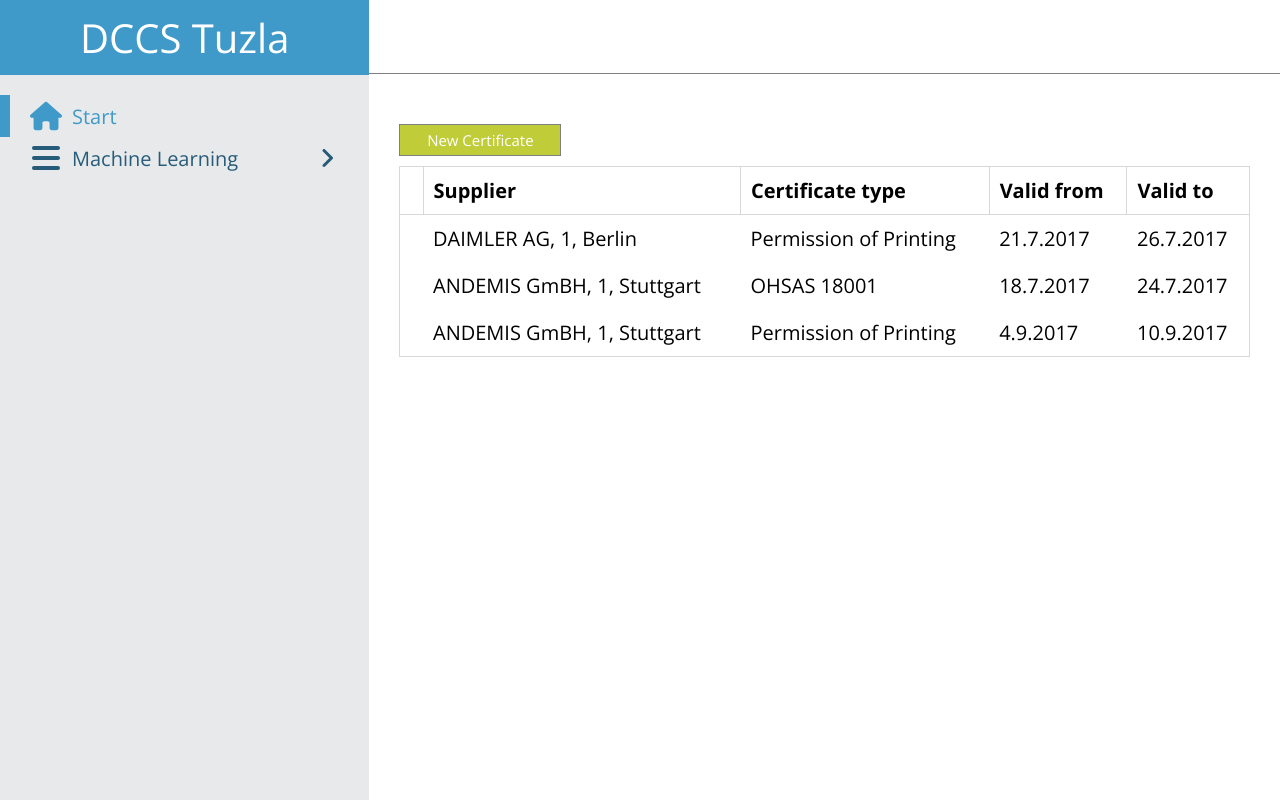
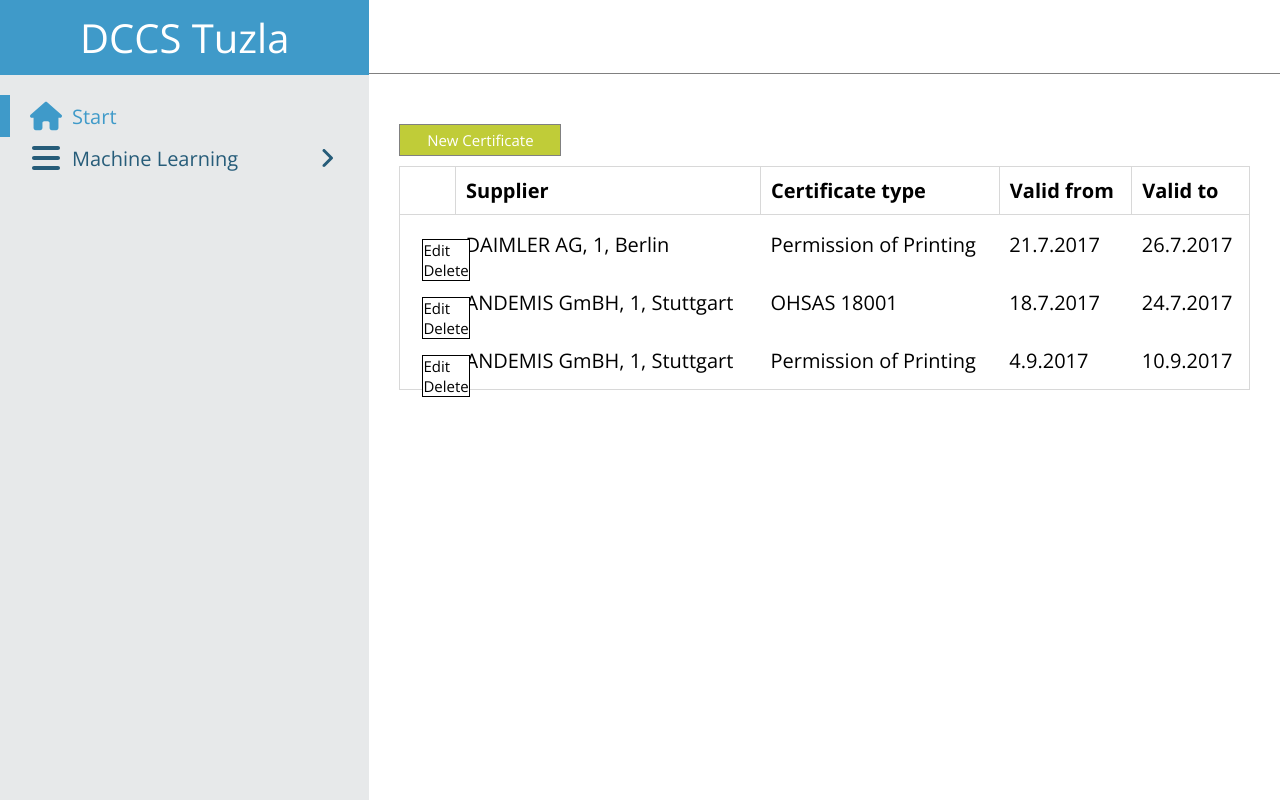
Before and after one commit to norman135/certificate-manager-norman, a React app: page /example-1 in a window 1280 px wide. Built offline with nearby package versions, Linux system fonts and the light colour scheme.

Commit message:
task4 - KAN-32 - add dropdown (incomplete)

```diff
--- a/src/App.tsx
+++ b/src/App.tsx
@@ -2,10 +2,10 @@
 import { BrowserRouter, Route, Routes } from 'react-router-dom';
 import Layout from './layout/Layout';
 import Example1 from './pages/example-1/Example1';
+import NewCertificate from './pages/example-1/new-certificate/NewCertificate';
 import Example2 from './pages/example-2/Example2';
 import Example3 from './pages/example-3/Example3';
 import Start from './pages/start/Start';
-import NewCertificate from './pages/example-1/new-certificate/NewCertificate';
 
 const App: FC = (): JSX.Element => {
 	return (
--- a/src/components/button/Button.tsx
+++ b/src/components/button/Button.tsx
@@ -6,15 +6,22 @@
 	name: string;
 	color: string;
 	bg: string;
-	type: "link" | "button";
+	type: 'link' | 'button';
 	to: string;
 	onClick: () => void;
 }
 
-const Button: FC<ButtonProps> = ({ name, color, bg, type, to = "", onClick = () => {} }) => {
+const Button: FC<ButtonProps> = ({
+	name,
+	color,
+	bg,
+	type,
+	to = '',
+	onClick = (): void => {},
+}) => {
 	return (
 		<>
-			{type === "link" ? (
+			{type === 'link' ? (
 				<Link
 					to={to}
 					className="button"
@@ -41,6 +48,4 @@
 	);
 };
 
-Button.defaultProps
-
 export default Button;
--- /dev/null
+++ b/src/components/dropdown/DropDown.css
@@ -0,0 +1,13 @@
+.dropdown {
+	border: solid 1px black;
+	font-size: 15px;
+	position: absolute;
+	transform: translate(12px, -24px);
+}
+.dropdown-item {
+	cursor: pointer;
+	background-color: white;
+}
+.dropdown-item:hover {
+	background-color: rgb(219, 219, 219);
+}
--- /dev/null
+++ b/src/components/dropdown/DropDown.tsx
@@ -0,0 +1,31 @@
+import { FC } from "react";
+import './DropDown.css';
+
+export type DropDownItem = {
+    name: string,
+    action: () => void
+}
+
+interface DropDownProps {
+    items: DropDownItem[]
+}
+
+
+const DropDown: FC <DropDownProps> = ({ items }): JSX.Element => {
+    return (
+        <div
+        className="dropdown"
+        >
+            {
+                items.map(item => (
+                    <div
+                        className="dropdown-item"
+                        onClick={() => item.action()}
+                    >{item.name}</div>
+                ))
+            }
+        </div>
+    )
+}
+
+export default DropDown;
--- a/src/pages/example-1/Example1.css
+++ b/src/pages/example-1/Example1.css
@@ -12,3 +12,11 @@
 	padding: 10px;
 	text-align: left;
 }
+.edit-icon {
+	fill: #3f9ac9;
+	cursor: pointer;
+	opacity: 0;
+}
+tr:hover .edit-icon {
+	opacity: 1;
+}
--- a/src/pages/example-1/Example1.tsx
+++ b/src/pages/example-1/Example1.tsx
@@ -1,6 +1,7 @@
 import { FC } from 'react';
 import './Example1.css';
 import Button from '../../components/button/Button';
+import DropDown, { DropDownItem } from '../../components/dropdown/DropDown';
 
 type Certificate = {
 	supplier: string;
@@ -10,10 +11,21 @@
 };
 
 export enum CertificateType {
-	none = "",
-	printingPermission = "Permission of Printing",
-	ohsas = "OHSAS 18001"
+	none = '',
+	printingPermission = 'Permission of Printing',
+	ohsas = 'OHSAS 18001',
 }
+
+const dropDownList: DropDownItem[] = [
+	{
+		name: 'Edit',
+		action: () => {}
+	},
+	{
+		name: 'Delete',
+		action: () => {}
+	}
+]
 
 export const certificates: Certificate[] = [
 	{
@@ -51,7 +63,7 @@
 				name="New Certificate"
 				bg="#c0cc38"
 				color="white"
-				type='link'
+				type="link"
 				to="/new-certificate"
 				onClick={() => {}}
 			/>
@@ -69,7 +81,14 @@
 					<tbody>
 						{certificates.map((certificate, index) => (
 							<tr>
-								<td></td>
+								<td>
+								<svg xmlns="http://www.w3.org/2000/svg" viewBox="0 0 512 512" width="32" height="32" className='edit-icon'>
+									<path d="M495.9 166.6c3.2 8.7 .5 18.4-6.4 24.6l-43.3 39.4c1.1 8.3 1.7 16.8 1.7 25.4s-.6 17.1-1.7 25.4l43.3 39.4c6.9 6.2 9.6 15.9 6.4 24.6c-4.4 11.9-9.7 23.3-15.8 34.3l-4.7 8.1c-6.6 11-14 21.4-22.1 31.2c-5.9 7.2-15.7 9.6-24.5 6.8l-55.7-17.7c-13.4 10.3-28.2 18.9-44 25.4l-12.5 57.1c-2 9.1-9 16.3-18.2 17.8c-13.8 2.3-28 3.5-42.5 3.5s-28.7-1.2-42.5-3.5c-9.2-1.5-16.2-8.7-18.2-17.8l-12.5-57.1c-15.8-6.5-30.6-15.1-44-25.4L83.1 425.9c-8.8 2.8-18.6 .3-24.5-6.8c-8.1-9.8-15.5-20.2-22.1-31.2l-4.7-8.1c-6.1-11-11.4-22.4-15.8-34.3c-3.2-8.7-.5-18.4 6.4-24.6l43.3-39.4C64.6 273.1 64 264.6 64 256s.6-17.1 1.7-25.4L22.4 191.2c-6.9-6.2-9.6-15.9-6.4-24.6c4.4-11.9 9.7-23.3 15.8-34.3l4.7-8.1c6.6-11 14-21.4 22.1-31.2c5.9-7.2 15.7-9.6 24.5-6.8l55.7 17.7c13.4-10.3 28.2-18.9 44-25.4l12.5-57.1c2-9.1 9-16.3 18.2-17.8C227.3 1.2 241.5 0 256 0s28.7 1.2 42.5 3.5c9.2 1.5 16.2 8.7 18.2 17.8l12.5 57.1c15.8 6.5 30.6 15.1 44 25.4l55.7-17.7c8.8-2.8 18.6-.3 24.5 6.8c8.1 9.8 15.5 20.2 22.1 31.2l4.7 8.1c6.1 11 11.4 22.4 15.8 34.3zM256 336a80 80 0 1 0 0-160 80 80 0 1 0 0 160z"/>
+								</svg>
+								<DropDown
+									items={dropDownList}
+								/>
+								</td>
 								<td>{certificate.supplier}</td>
 								<td>{certificate.type}</td>
 								<td>{formatDate(certificate.validFrom)}</td>
--- a/src/pages/example-1/new-certificate/NewCertificate.tsx
+++ b/src/pages/example-1/new-certificate/NewCertificate.tsx
@@ -5,35 +5,34 @@
 import { NavigateFunction, useNavigate } from 'react-router-dom';
 
 const NewCertificate: FC = (): JSX.Element => {
-	const [supplier, setSupplier] = useState<string>("");
+	const [supplier, setSupplier] = useState<string>('');
 	const [type, setType] = useState<string>(CertificateType.none);
-	const [validFrom, setValidFrom] = useState<string>("2000-01-01");
-	const [validTo, setValidTo] = useState<string>("2000-01-01");
+	const [validFrom, setValidFrom] = useState<string>('2000-01-01');
+	const [validTo, setValidTo] = useState<string>('2000-01-01');
 
 	const handleSave = (): void => {
 		certificates.push({
 			supplier: supplier,
 			type: type,
 			validFrom: new Date(validFrom),
-			validTo: new Date(validTo)
-		})
-	}
+			validTo: new Date(validTo),
+		});
+	};
 
-	const navigate:NavigateFunction = useNavigate();
+	const navigate: NavigateFunction = useNavigate();
 
 	const goBack = (): void => {
-		navigate("/example-1");
-	}
+		navigate('/example-1');
+	};
 
 	const resetInput = (): void => {
-		setSupplier("");
+		setSupplier('');
 		setType(CertificateType.none);
-		setValidFrom("2000-01-01");
-		setValidTo("2000-01-01");
-	}
+		setValidFrom('2000-01-01');
+		setValidTo('2000-01-01');
+	};
 
 	return (
-
 		<div className="new-certificate">
 			<div className="new-certificates-input-area">
 				<div className="new-certificate-inputs">
@@ -43,8 +42,10 @@
 							<input
 								type="text"
 								value={supplier}
-								onChange={(e) => {setSupplier(e.target.value)}}
-								/>
+								onChange={(e) => {
+									setSupplier(e.target.value);
+								}}
+							/>
 							<button>Search</button>
 							<button>Cancel</button>
 						</div>
@@ -53,11 +54,17 @@
 						<label>Certificate type</label>
 						<select
 							value={type}
-							onChange={(e) => {setType(e.target.value)}}
+							onChange={(e) => {
+								setType(e.target.value);
+							}}
 						>
 							<option value={CertificateType.none}>Select Your Option</option>
-							<option value={CertificateType.printingPermission}>{CertificateType.printingPermission}</option>
-							<option value={CertificateType.ohsas}>{CertificateType.ohsas}</option>
+							<option value={CertificateType.printingPermission}>
+								{CertificateType.printingPermission}
+							</option>
+							<option value={CertificateType.ohsas}>
+								{CertificateType.ohsas}
+							</option>
 						</select>
 					</div>
 					<div className="new-certificate-input">
@@ -67,7 +74,9 @@
 								type="date"
 								placeholder="Click to Select Date"
 								value={validFrom}
-								onChange={(e) => {setValidFrom(e.target.value)}}
+								onChange={(e) => {
+									setValidFrom(e.target.value);
+								}}
 							/>
 						</div>
 					</div>
@@ -78,13 +87,21 @@
 								type="date"
 								placeholder="Click to Select Date"
 								value={validTo}
-								onChange={(e) => {setValidTo(e.target.value)}}
+								onChange={(e) => {
+									setValidTo(e.target.value);
+								}}
 							/>
 						</div>
 					</div>
 				</div>
 				<div className="pdf-preview-area">
-					<label htmlFor="nc-upload-file-button" className='button' style={{backgroundColor: "#3f9ac9", color: "white"}}>Upload</label>
+					<label
+						htmlFor="nc-upload-file-button"
+						className="button"
+						style={{ backgroundColor: '#3f9ac9', color: 'white' }}
+					>
+						Upload
+					</label>
 					<input
 						type="file"
 						id="nc-upload-file-button"
@@ -98,23 +115,25 @@
 			</div>
 			<div className="new-certificate-buttons-area">
 				<Button
-					name='Save'
+					name="Save"
 					color="white"
 					bg="#c0cc38"
-					type='button'
+					type="button"
 					onClick={() => {
 						handleSave();
 						goBack();
-					} }
+					}}
 					to=""
 				/>
 				<Button
 					name="Reset"
-					color='black'
-					bg='rgba(0,0,0,0)'
-					type='button'
-					to=''
-					onClick={() => {resetInput()}}
+					color="black"
+					bg="rgba(0,0,0,0)"
+					type="button"
+					to=""
+					onClick={() => {
+						resetInput();
+					}}
 				/>
 			</div>
 		</div>
```
